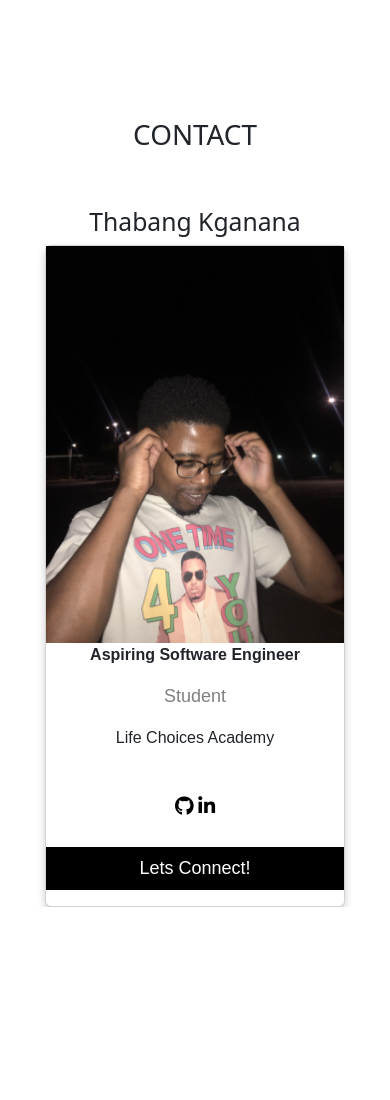
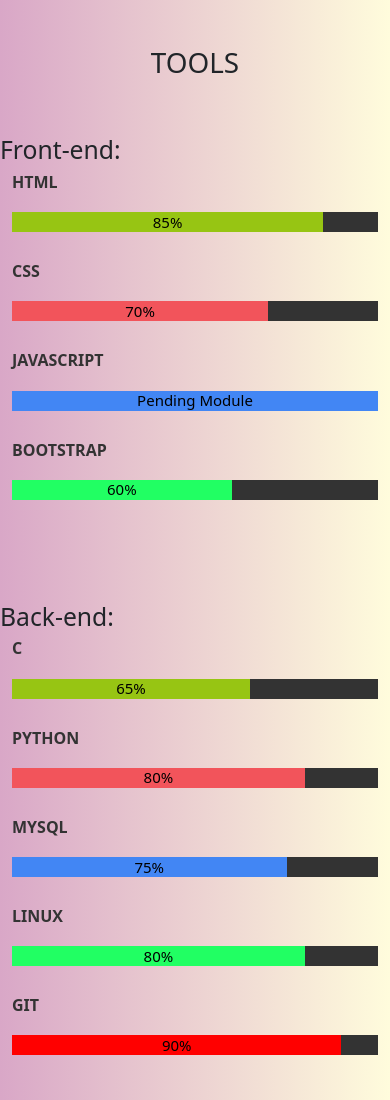
Before and after one commit to Thabangx10/another_lca, a plain HTML site: page index.html in a window 390 px wide. Shown: the part 820-1920 px from the top of the page. Before the commit the page ends 1727 px from the top, so only its background shows below. Drawn offline with nearby package versions, Linux system fonts and the light colour scheme.

Commit message:
2nd update

```diff
--- a/index.html
+++ b/index.html
@@ -4,7 +4,7 @@
     <meta charset="UTF-8">
     <meta http-equiv="X-UA-Compatible" content="IE=edge">
     <meta name="viewport" content="width=device-width, initial-scale=1.0">
-    <title>Document</title>
+    <title>Portolio</title>
     <link href="https://cdn.jsdelivr.net/npm/bootstrap@5.3.0-alpha3/dist/css/bootstrap.min.css" rel="stylesheet" integrity="sha384-KK94CHFLLe+nY2dmCWGMq91rCGa5gtU4mk92HdvYe+M/SXH301p5ILy+dN9+nJOZ" crossorigin="anonymous">
     <script src="https://kit.fontawesome.com/624d391deb.js" crossorigin="anonymous"></script>
 </head>
@@ -31,6 +31,10 @@
       }
 
       .contact{
+        text-align: center;
+      }
+
+      .tools{
         text-align: center;
       }
 
@@ -70,6 +74,46 @@ button:hover, a:hover {
   opacity: 0.7;
 }
 
+.progress-title {
+    font-size: 16px;
+    font-weight: 700;
+    color: #333;
+    margin: 0 0 20px
+}
+
+.progress {
+    height: 20px;
+    background: #333;
+    border-radius: 0;
+    box-shadow: none;
+    margin-bottom: 30px;
+    overflow: visible
+}
+
+.progress .progress-bar {
+    position: relative;
+    -webkit-animation: animate-positive 2s;
+    animation: animate-positive 2s
+}
+
+.progress .progress-value {
+    display:contents;
+    font-size: 15px;
+    font-weight: 500;
+    color: black;
+    position: absolute;
+    top: -30px;
+    right: -25px
+}
+
+h1 {
+    text-align: center
+}
+
+body {
+    background: linear-gradient(to right, #d9a7c7, #fffcdc)
+}
+
 </style>
 <body>
     <nav class="navbar navbar-dark bg-dark fixed-top">
@@ -92,6 +136,9 @@ button:hover, a:hover {
                   <a class="nav-link active" aria-current="page" href="#heading">About</a>
                 </li>
                 <li class="nav-item">
+                    <a class="nav-link active" aria-current="page" href="#tools">Tools</a>
+                  </li>
+                <li class="nav-item">
                     <a class="nav-link active" aria-current="page" href="#contact">Contact</a>
                   </li>
             </div>
@@ -105,7 +152,7 @@ button:hover, a:hover {
       <p class="font-monospace">I'm  a aspiring Software Engineer, looking to specialise in database management<br> and software development</p>
       <br><br><br>
       <h1 class="header" id="heading">
-        About Me
+        ABOUT ME
       </h1>
       <br>
       <p class="font-monospace">I am a hungry south african youth looking to always upskill himself with the <br> latest tech stacks due to the fast pace of the industry. Began self-teaching myself <br>(3 years from today) to code and at the same time attending various online events and bootcamps.<br>I am currently studying web and sofware development at Life Choices Academy.</p>
@@ -114,13 +161,86 @@ button:hover, a:hover {
           <a href="https://www.linkedin.com/in/thabangkganana/"><button class="btn btn-primary" type="button"> Download CV / Resume </button></a>
         </div>
       </div>
+      <br><br><br><br>
+      <h1 class="tools" id="tools">
+        TOOLS
+      </h1>
+      <br><br>
+      <h2>Front-end:</h2>
+    <div class="container">
+        <div class="row">
+            <div class="col-md-12">
+                <h3 class="progress-title">HTML</h3>
+                <div class="progress">
+                    <div class="progress-bar" style="width:85%; background:#97c513;">
+                        <div class="progress-value">85%</div>
+                    </div>
+                </div>
+                <h3 class="progress-title">CSS</h3>
+                <div class="progress">
+                    <div class="progress-bar" style="width:70%; background:#f2545b;">
+                        <div class="progress-value">70%</div>
+                    </div>
+                </div>
+                <h3 class="progress-title">JAVASCRIPT</h3>
+                <div class="progress">
+                    <div class="progress-bar" style="width:100%; background:#4286f4;">
+                        <div class="progress-value">Pending Module</div>
+                    </div>
+                </div>
+                <h3 class="progress-title">BOOTSTRAP</h3>
+                <div class="progress">
+                    <div class="progress-bar" style="width:60%; background:#21ff63;">
+                        <div class="progress-value">60%</div>
+                    </div>
+                </div>
+            </div>
+        </div>
+    </div>
+    <br><br><br>
+    <h2>Back-end:</h2>
+  <div class="container">
+      <div class="row">
+          <div class="col-md-12">
+              <h3 class="progress-title">C</h3>
+              <div class="progress">
+                  <div class="progress-bar" style="width:65%; background:#97c513;">
+                      <div class="progress-value">65%</div>
+                  </div>
+              </div>
+              <h3 class="progress-title">PYTHON</h3>
+              <div class="progress">
+                  <div class="progress-bar" style="width:80%; background:#f2545b;">
+                      <div class="progress-value">80%</div>
+                  </div>
+              </div>
+              <h3 class="progress-title">MYSQL</h3>
+              <div class="progress">
+                  <div class="progress-bar" style="width:75%; background:#4286f4;">
+                      <div class="progress-value">75%</div>
+                  </div>
+              </div>
+              <h3 class="progress-title">LINUX</h3>
+              <div class="progress">
+                  <div class="progress-bar" style="width:80%; background:#21ff63;">
+                      <div class="progress-value">80%</div>
+                  </div>
+              </div>
+              <h3 class="progress-title">GIT</h3>
+              <div class="progress">
+                  <div class="progress-bar" style="width:90%; background:red">
+                      <div class="progress-value">90%</div>
+                  </div>
+              </div>
+          </div>
+      </div>
+  </div>
       <br><br><br><br><br><br><br>
       <h1 class="contact" id="contact">
         CONTACT
       </h1>
       <br><br>
       <h2 style="text-align:center">Thabang Kganana</h2>
-
       <div class="card">
         <img src="./images/logo.jpg" alt="Thabang" style="width:100%">
         <p><strong>Aspiring Software Engineer</strong></p>
```
